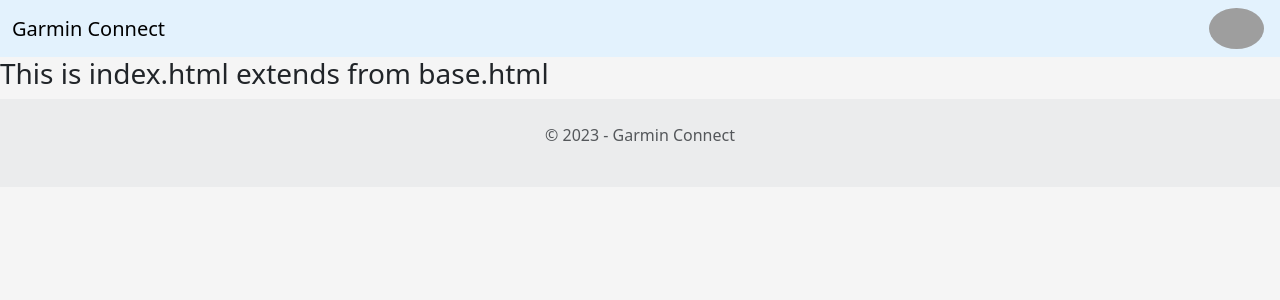
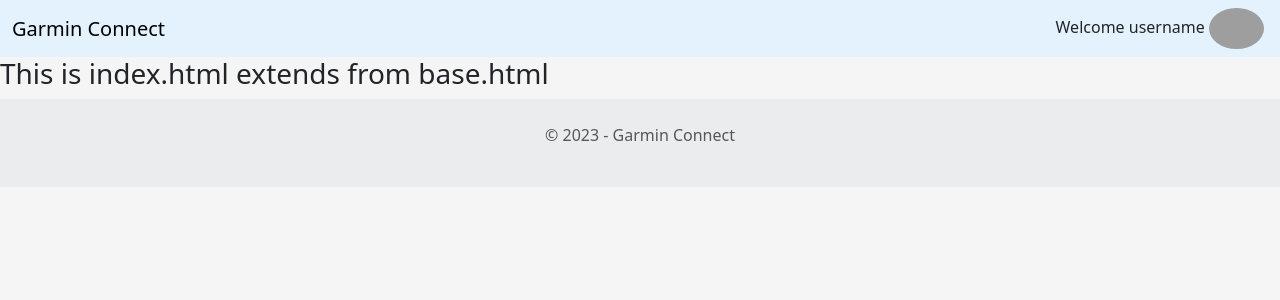
Before and after one commit to nohaelgendy/flask-garminconnect, a Flask app: page / in a window 1280 px wide. Shown: the top 300 px of the page. Run offline with Flask 2, Linux system fonts and the light colour scheme; grey boxes are pictures that could not be loaded.

Commit message:
add username at navbar

```diff
--- a/templates/base.html
+++ b/templates/base.html
@@ -15,6 +15,7 @@
         <div class="container-fluid">
           <a class="navbar-brand" href="#">Garmin Connect</a>
           <a>
+            Welcome <span id="username">username</span>
             <img src="https://mdbcdn.b-cdn.net/img/Photos/Avatars/avatar-7.webp" alt="Founder"
                  class="img-fluid rounded-circle me-1" width="55">
           </a>
```
